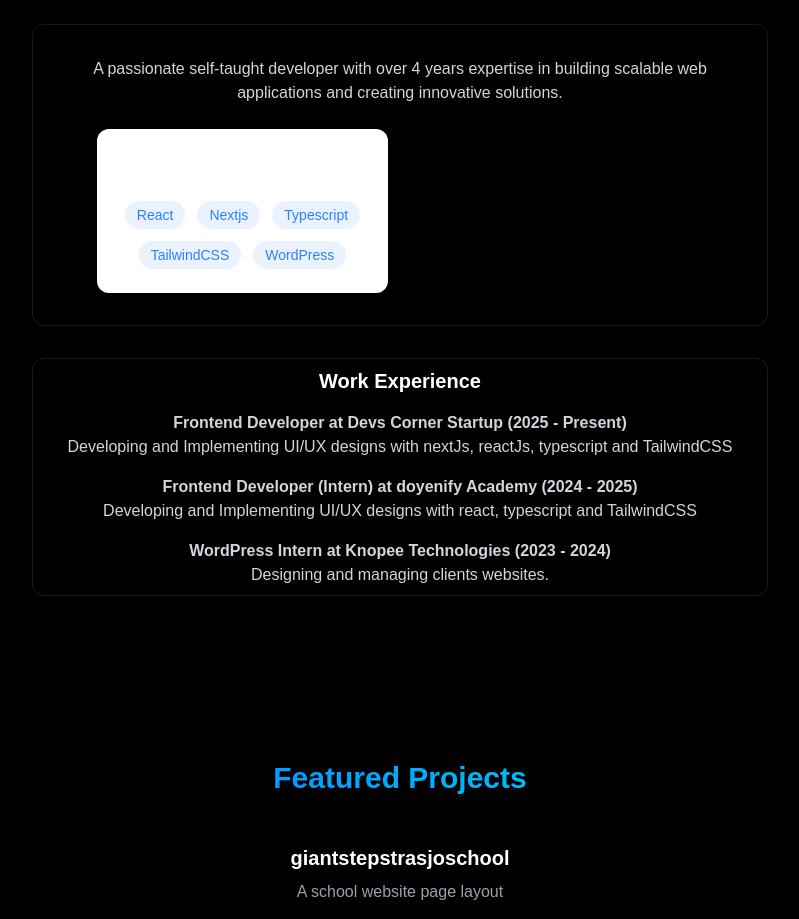
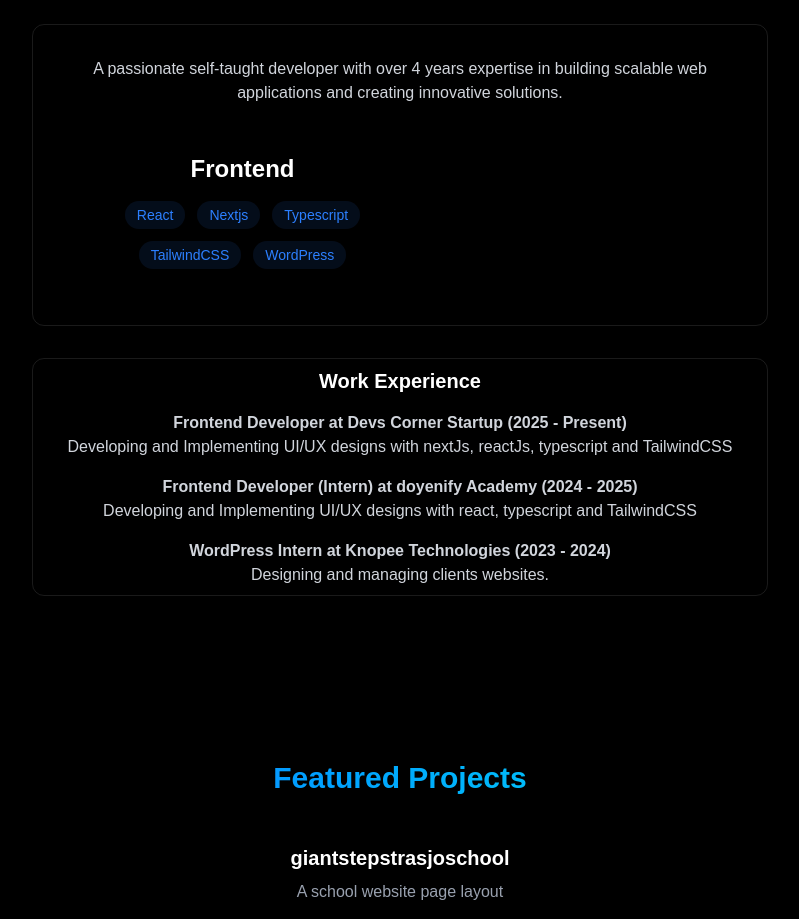
Before and after one commit to renton-hash/New_Portfolio, a React (Vite) app: page / in a window 1280 px wide. Shown: the part 1320-2239 px from the top of the page, without its empty margins (240-1039 px from the left). Built offline with nearby package versions, Linux system fonts and the light colour scheme.

Commit message:
Update About.jsx

```diff
--- a/src/Components/Sections/About.jsx
+++ b/src/Components/Sections/About.jsx
@@ -28,7 +28,7 @@ export const About = () => {
             </p>
 
             <div className="grid grid-cols-1 md:grid-cols-2 justify-center items-center gap-6 px-4 sm:px-6 lg:px-8">
-  <div className="rounded-xl p-4 sm:p-6 hover:-translate-y-1 transition-all flex flex-col items-center justify-center text-center bg-white dark:bg-neutral-900 shadow-sm w-full">
+  <div className="rounded-xl p-4 sm:p-6 hover:-translate-y-1 transition-all flex flex-col items-center justify-center text-center dark:bg-neutral-900 shadow-sm w-full">
     <h3 className="text-lg sm:text-xl md:text-2xl font-bold mb-3 sm:mb-4">Frontend</h3>
     <div className="flex flex-wrap justify-center gap-2 sm:gap-3 w-full">
       {frontendSkills.map((tech, key) => (
```
